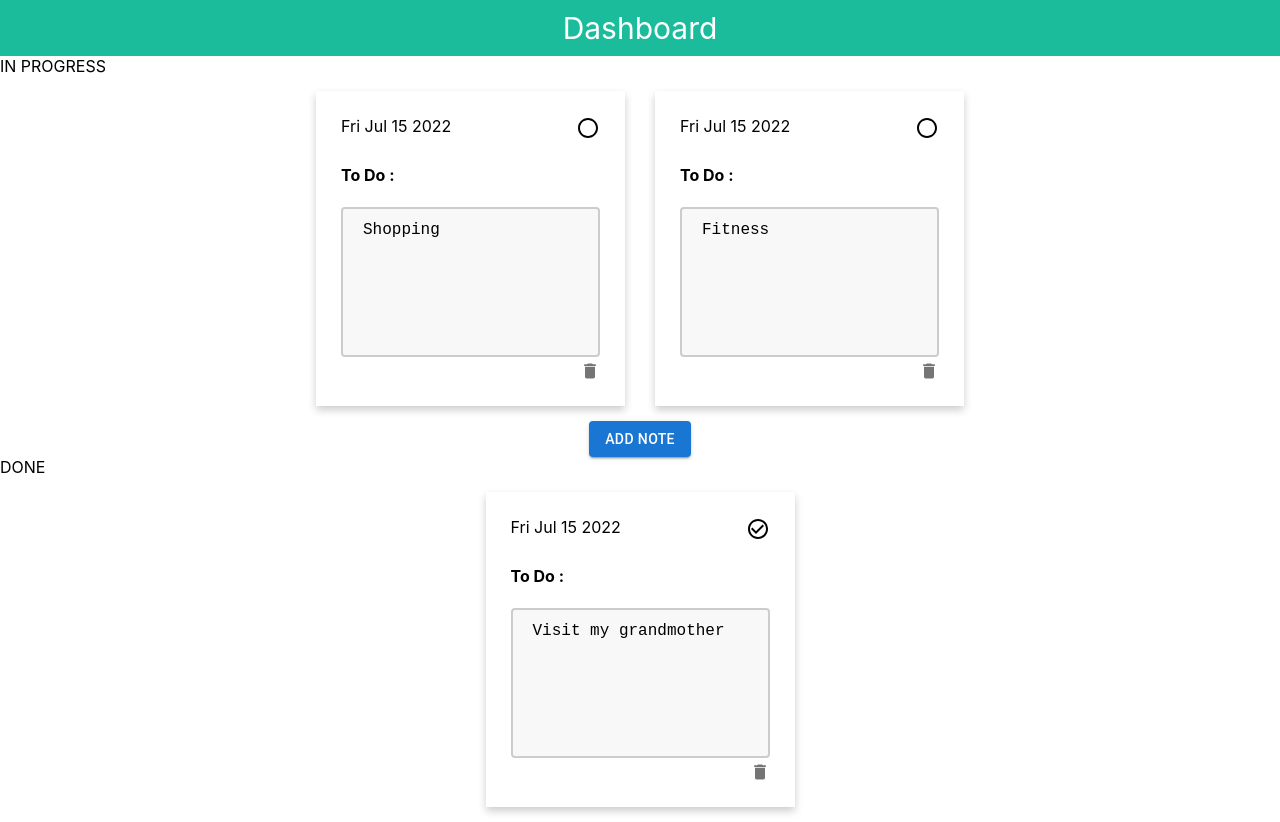
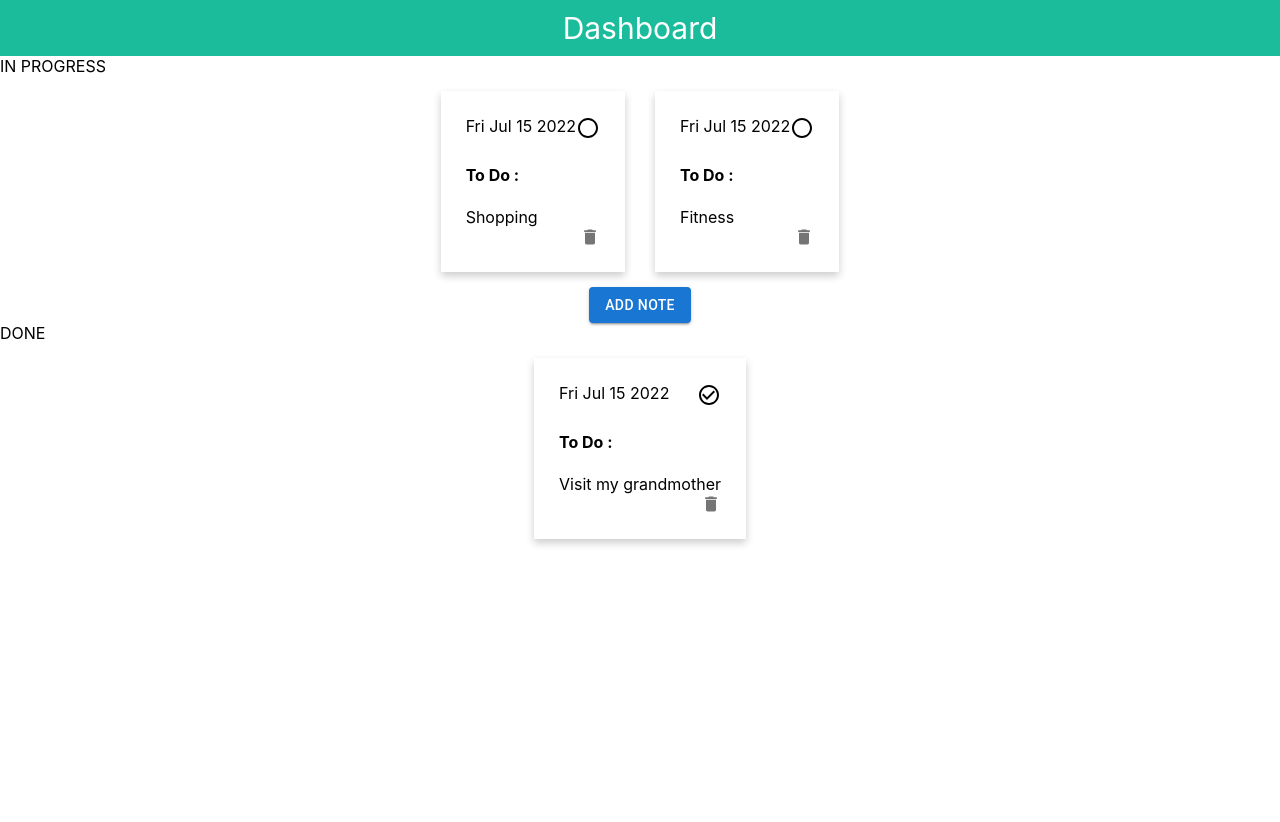
Before and after one commit to NatalijaKostovska/todo-notes-app, a React (Create React App) app: page / in a window 1280 px wide. After the commit the page ends 800 px from the top, so only its background shows below. Built offline with nearby package versions, Linux system fonts and the light colour scheme.

Commit message:
fix cards in done block

```diff
--- a/src/components/Card/Card.js
+++ b/src/components/Card/Card.js
@@ -4,6 +4,7 @@ import IconButton from '@mui/material/IconButton';
 import DeleteIcon from '@mui/icons-material/Delete';
 import CheckCircleOutline from '@mui/icons-material/CheckCircleOutline';
 import RadioButtonUnchecked from '@mui/icons-material/RadioButtonUnchecked';
+import { ClickAwayListener } from '@mui/material';
 
 function Card({
     item,
@@ -13,17 +14,16 @@ function Card({
 
     let date = new Date().toDateString();
     const [textArea, setTextArea] = useState(item.text);
+    const [open, setOpen] = useState(false);
 
     const handleChange = (e) => {
         setTextArea(e.target.value);
-        let newCard = { ...item };
-        // newCard.text = e.target.value;
-        handleOnTextboxChange(newCard)
-
+        let newCard = { ...item, text: e.target.value };
+        handleOnTextboxChange(newCard);
     }
-
     return (
-        <div className="card">
+        <ClickAwayListener onClickAway={() => setOpen(false)}>
+            <div className="card" onClick={() => setOpen(true)}>
                 <div className="container">
                     <div className='card-header'>
                         <span>
@@ -38,15 +38,22 @@ function Card({
                         </span>
                     </div>
                     <h4><b>To Do :</b></h4>
+                    {
+                        open ?
                             <form className='form'>
                                 <textarea placeholder='write your to do list here' value={textArea}
                                     onChange={(e) => handleChange(e)} />
                             </form>
+                            :
+                            <div>{textArea}</div>
+                    }
+
                     <IconButton aria-label="delete" onClick={handleRemove} sx={{ padding: '0px !important', display: 'flex', marginLeft: 'auto' }}>
                         <DeleteIcon fontSize="small" />
                     </IconButton>
                 </div>
             </div>
+        </ClickAwayListener>
     )
 }
 
--- a/src/pages/Dashboard.js
+++ b/src/pages/Dashboard.js
@@ -87,7 +87,7 @@ function Dashboard() {
                             return item.status === 'Undone'
                         })
                             .map((item) =>
-                                <div key={item.key}>
+                                <div key={item.id}>
                                     <Card
                                         item={item}
                                         handleRemove={() => handleRemove(item)}
@@ -132,7 +132,8 @@ function Dashboard() {
                         return item.status === 'Done'
                     })
                         .map((item) =>
-                            <div key={item.key}>
+                            <div key={item.id}>
+                                {console.log(item, arrayOfCards)}
                                 <Card
                                     item={item}
                                     handleRemove={() => handleRemove(item)}
```
Lines whose indentation alone changed are shown as unchanged.
